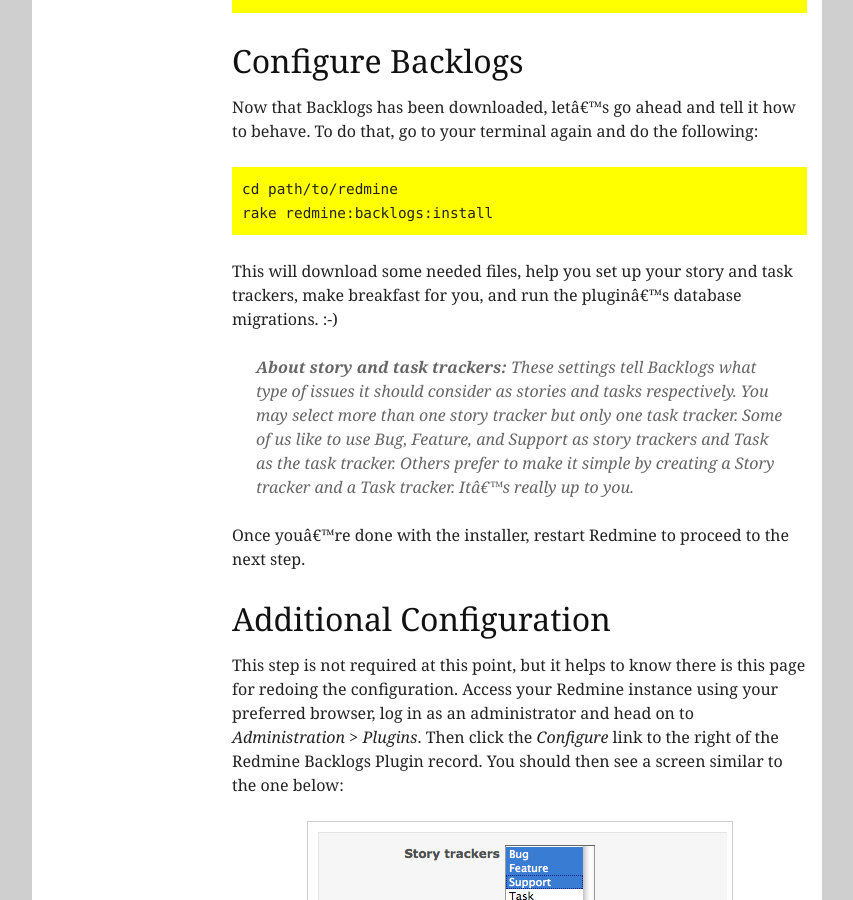
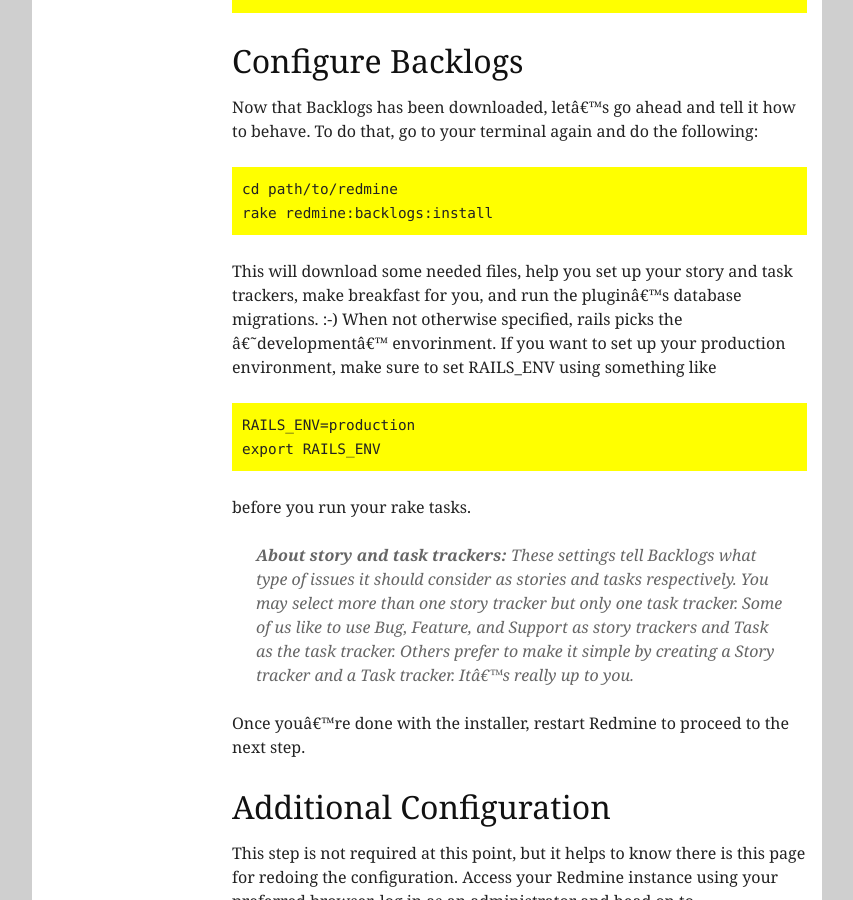
Before and after one commit to backlogs/www, a Jekyll site: the page built from _posts/en/1999-06-01-installation.markdown, in a window 1280 px wide and 900 px high, scrolled down 3206 px. Shown: the whole window, without its empty margins (213-1066 px from the left). Built offline with Jekyll 4.4.1, drawn with Linux system fonts in a browser that asks for light colours; comment, search, counter and statistics services are not loaded.

Commit message:
Add instructions for production setup

```diff
--- a/_posts/en/1999-06-01-installation.markdown
+++ b/_posts/en/1999-06-01-installation.markdown
@@ -89,7 +89,16 @@ Now that Backlogs has been downloaded, let's go ahead and tell it how to behave.
     cd path/to/redmine
     rake redmine:backlogs:install
 
-This will download some needed files, help you set up your story and task trackers, make breakfast for you, and run the plugin's database migrations. :-)
+This will download some needed files, help you set up your story and
+task trackers, make breakfast for you, and run the plugin's database
+migrations. :-) When not otherwise specified, rails picks the
+'development' envorinment. If you want to set up your production
+environment, make sure to set RAILS_ENV using something like
+
+    RAILS_ENV=production
+    export RAILS_ENV
+
+before you run your rake tasks.
 
 > **About story and task trackers:** These settings tell Backlogs what type of issues it should consider as stories and tasks respectively. You may select more than one story tracker but only one task tracker. Some of us like to use Bug, Feature, and Support as story trackers and Task as the task tracker. Others prefer to make it simple by creating a Story tracker and a Task tracker. It's really up to you.
 
```
